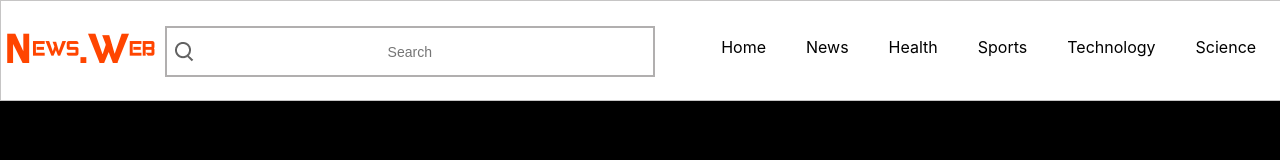
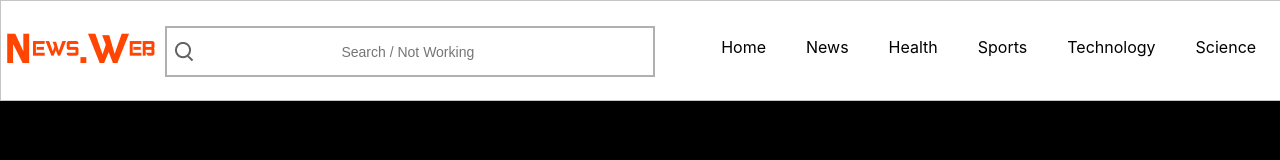
Before and after one commit to Amanpan19/newsweb, a React (Create React App) app: page / in a window 1280 px wide. Shown: the top 160 px of the page. Built offline with nearby package versions, Linux system fonts and the light colour scheme; no server answers.

Commit message:
Few change because search is not working

```diff
--- a/src/Component/NavBar/Navbar.jsx
+++ b/src/Component/NavBar/Navbar.jsx
@@ -2,15 +2,15 @@ import React, { useState } from 'react'
 import '../NavBar/Navbar.css'
 import searchIcon from '../../Assets/search.png';
 import {Link} from 'react-router-dom';
-import Categories from '../../Pages/Categories';
+
 const Navbar = () => {
 
     const[search, setSearch] = useState('');
 
     const handleInputVal = (event) =>{
       if(event.key==="Enter"){
+        console.log("button clicked");
         setSearch(event.target.value);
-        <Categories type={event.target.value}/>
       }
     };
 
@@ -21,7 +21,7 @@ const Navbar = () => {
             <p className='content'>News.Web</p>
         </div>
         <div className="searchBox">
-            <input type="text" placeholder='Search' value={search} onChange={handleInputVal}/>
+            <input type="text" placeholder='Search / Not Working ' onKeyDown={handleInputVal}/>
             <img src={searchIcon} alt=""/>
         </div>
 
```
